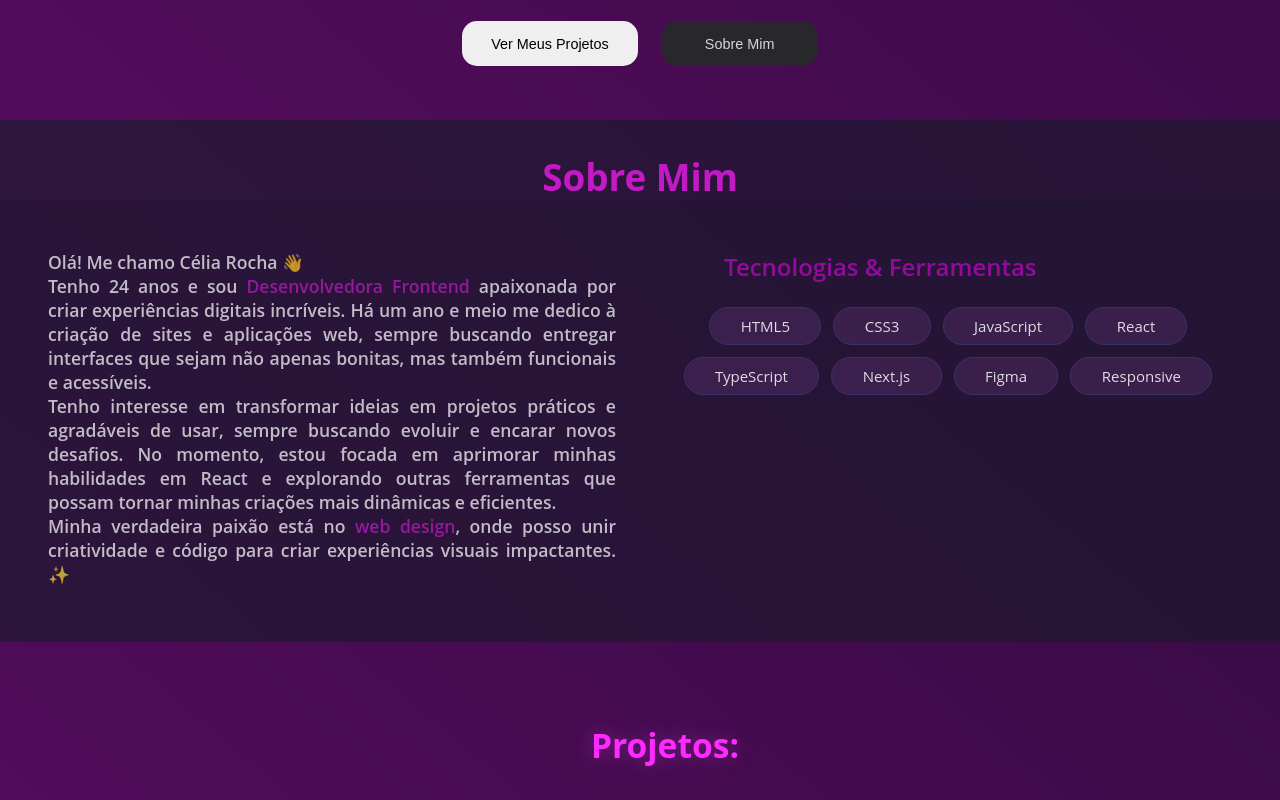
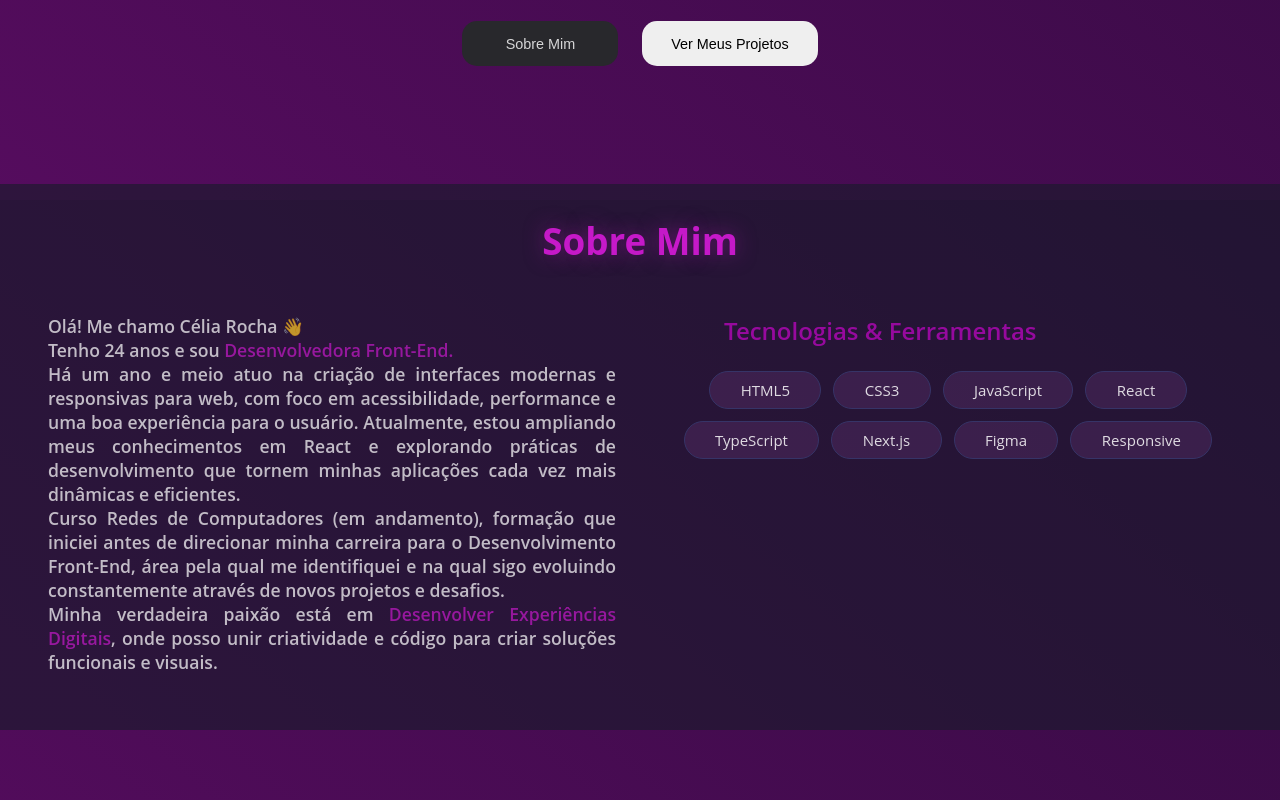
Before and after one commit to celia-rocha/Meu-Portfolio, a React (Vite) app: page / in a window 1280 px wide. Shown: the part 600-1400 px from the top of the page. Built offline with nearby package versions, Linux system fonts and the light colour scheme.

Commit message:
Atualização no css

```diff
--- a/src/components/About.tsx
+++ b/src/components/About.tsx
@@ -12,24 +12,28 @@ const About = () => {
           <p>
             Tenho 24 anos e sou {""}
             <span style={{ color: "#f01cf08d" }}>
-              Desenvolvedora Frontend
+              Desenvolvedora Front-End.
             </span>{" "}
             {""}
-            apaixonada por criar experiências digitais incríveis. Há um ano e
-            meio me dedico à criação de sites e aplicações web, sempre buscando
-            entregar interfaces que sejam não apenas bonitas, mas também
-            funcionais e acessíveis.
+            <br />
+            Há um ano e meio atuo na criação de interfaces modernas e
+            responsivas para web, com foco em acessibilidade, performance e uma
+            boa experiência para o usuário. Atualmente, estou ampliando meus
+            conhecimentos em React e explorando práticas de desenvolvimento que
+            tornem minhas aplicações cada vez mais dinâmicas e eficientes.
           </p>
-          Tenho interesse em transformar ideias em projetos práticos e
-          agradáveis de usar, sempre buscando evoluir e encarar novos desafios.
-          No momento, estou focada em aprimorar minhas habilidades em React e
-          explorando outras ferramentas que possam tornar minhas criações mais
-          dinâmicas e eficientes.
+          Curso Redes de Computadores (em andamento), formação que iniciei antes
+          de direcionar minha carreira para o Desenvolvimento Front-End, área
+          pela qual me identifiquei e na qual sigo evoluindo constantemente
+          através de novos projetos e desafios.
           <p>
-            Minha verdadeira paixão está no
-            <span style={{ color: "#f01cf08d" }}> {""}web design</span>, onde
-            posso unir criatividade e código para criar experiências visuais
-            impactantes. ✨
+            Minha verdadeira paixão está em
+            <span style={{ color: "#f01cf08d" }}>
+              {" "}
+              {""}Desenvolver Experiências Digitais
+            </span>
+            , onde posso unir criatividade e código para criar soluções
+            funcionais e visuais.
           </p>
         </div>
         <div className="about-skills">
--- a/src/components/HeroSection.tsx
+++ b/src/components/HeroSection.tsx
@@ -22,11 +22,11 @@ const HeroSection = () => {
         </p>
       </div>
       <div className="cta-buttons">
+        <a href="#sobre">
+          <button className="btn-secondary">Sobre Mim</button>
+        </a>
         <a href="#projetos">
           <button className="btn-primary">Ver Meus Projetos</button>
-        </a>
-        <a href="#sobre">
-          <button className="btn-secondary">Sobre Mim</button>
         </a>
       </div>
     </section>
--- a/src/styles/About.css
+++ b/src/styles/About.css
@@ -6,6 +6,7 @@
   text-align: center;
   background: #1c1a2eae;
   box-sizing: border-box; /* inclui padding na altura total */
+  margin-top: 4rem;
 }
 
 .about-section h2 {
@@ -13,6 +14,7 @@
   font-weight: 700;
   margin-bottom: 3rem;
   color: #f01cf0c3;
+  text-shadow: 0 0 20px rgba(168, 27, 168, 0.522);
 }
 
 .about-content {
@@ -65,7 +67,7 @@
   .about-section {
     width: 100%; /* Mantém a largura de 90% em telas menores */
     padding: 2rem 1rem; /* Reduz o padding lateral em telas menores */
-    margin-top: 4.5rem;
+    margin-top: 0rem;
   }
   .about-section h2 {
     font-size: 1.9rem;
--- a/src/styles/Contact.css
+++ b/src/styles/Contact.css
@@ -1,5 +1,5 @@
 .contact-section {
-  padding: 5rem 2rem;
+  padding: 2rem 2rem;
   max-width: 1200px;
   margin: 0 auto;
   text-align: center;
--- a/src/styles/Projects.css
+++ b/src/styles/Projects.css
@@ -7,7 +7,7 @@
   font-size: 2.1rem;
   text-align: center;
   margin-bottom: 60px;
-  padding-left: 50px;
+  padding-left: 20px;
   color: #ff2aff;
   text-shadow: 0 0 20px rgba(255, 102, 255, 0.3);
 }
```
